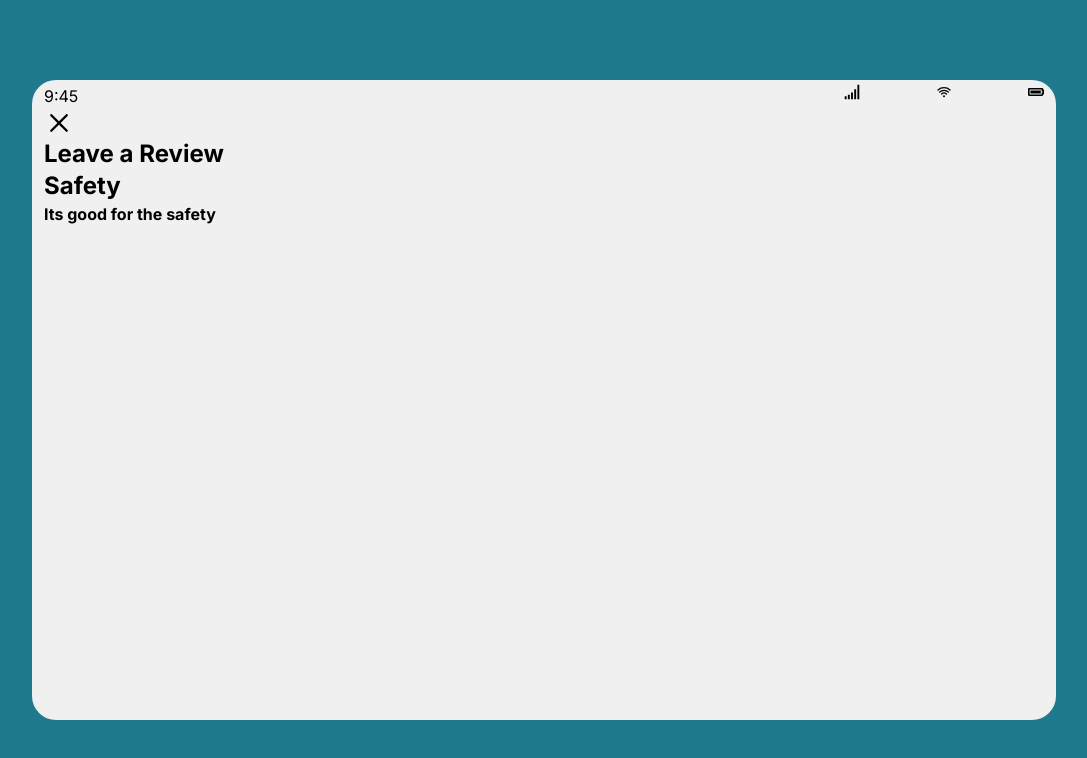
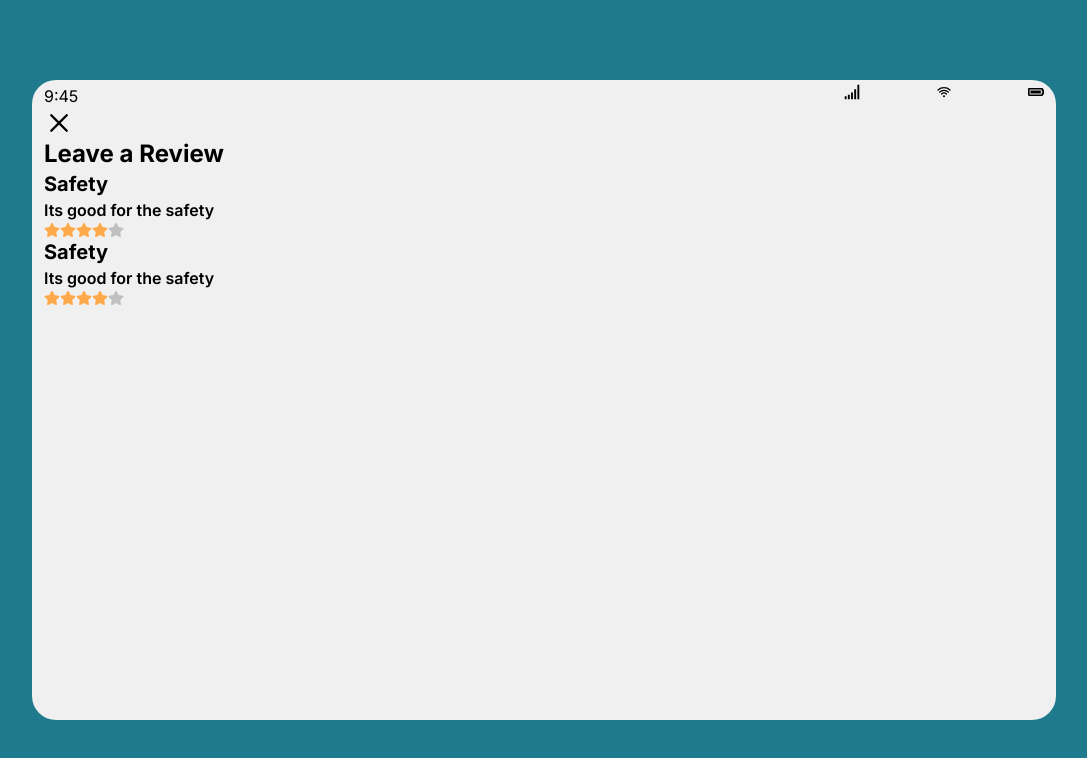
Before and after one commit to akash-panthri/ayuvya_mobile_view, a Next.js app: page / in a window 1280 px wide. Shown: the top 758 px of the page, without its empty margins (96-1183 px from the left). Built offline with nearby package versions, Linux system fonts and the light colour scheme.

Commit message:
Added ReviewStar.jsx

```diff
--- a/src/components/PopupPanel.jsx
+++ b/src/components/PopupPanel.jsx
@@ -19,6 +19,7 @@ export default function PopupPanel() {
     <RxCross2 className='text-3xl'/>
     <div className="text-2xl font-bold">Leave a Review</div>
     <ReviewPanel />
+    <ReviewPanel />
     </div>
   )
 }
--- a/src/components/ReviewPanel.js
+++ b/src/components/ReviewPanel.js
@@ -1,10 +1,12 @@
 import React from 'react'
-
-export default function ReviewPanel() {
+import { FaStar } from "react-icons/fa";
+import ReviewStar from './ReviewStar';
+export default function ReviewPanel(star) {
   return (
     <div>
-    <div className="text-2xl font-bold">Safety</div>
-    <div className="text-base font-bold">Its good for the safety</div>
+    <div className="text-xl font-bold">Safety</div>
+    <div className="text-base font-semibold">Its good for the safety</div>
+{star ?<ReviewStar rate= {4}/>:<></>}
     </div>
   )
 }
--- /dev/null
+++ b/src/components/ReviewStar.jsx
@@ -0,0 +1,23 @@
+"use client"
+import React from 'react'
+import { FaStar } from "react-icons/fa";
+export default function ReviewStar({rate}) {
+  return (
+    <div className='flex flex-row'>  {[...Array(5)].map((item, index) => {
+        const givenRating = index + 1;
+        return (
+          <label key={index}>
+
+                <FaStar className='text-[#ffaa4a]'
+                  color={
+                    givenRating < rate || givenRating === rate
+                      ? "RGB(255,170,74)"
+                      : "rgb(192,192,192)"
+                  }
+                />
+
+          </label>
+        );
+      })}</div>
+  )
+}
```
